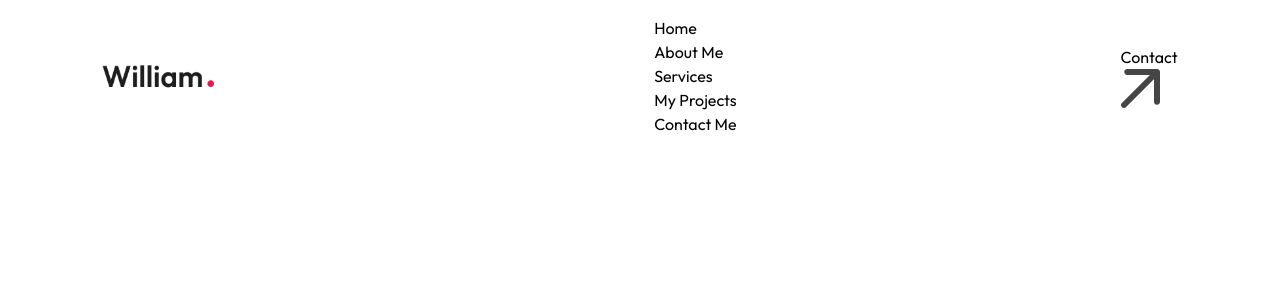
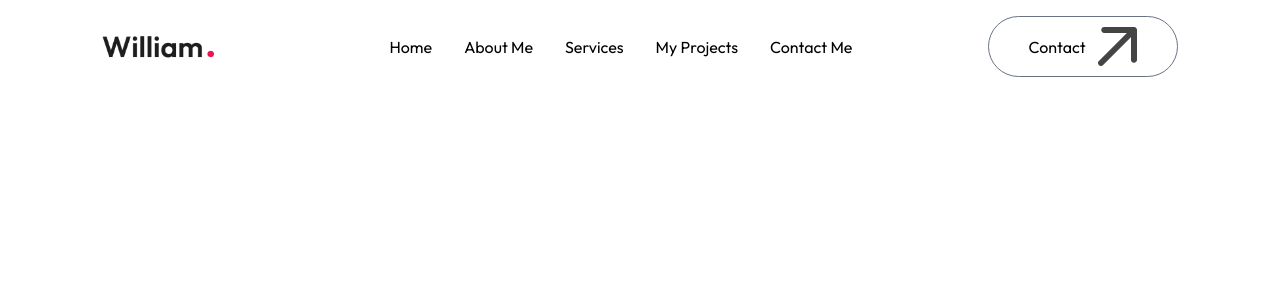
Before and after one commit to monaSuri/porfolio, a Next.js app: page / in a window 1280 px wide. Shown: the top 300 px of the page. Built offline with nearby package versions, Linux system fonts and the light colour scheme; a web font is replaced by a local one.

Commit message:
Updated Navbar.jsx

```diff
--- a/app/components/Navbar.jsx
+++ b/app/components/Navbar.jsx
@@ -10,7 +10,7 @@ const Navbar = () => {
             <Image src={assets.logo} alt=' ' className='w-28
             cursor-pointer mr-14'/>
         </a>
-        <ul>
+        <ul className='hidden md:flex items-center gap-6 lg:gap-8 rounded-full px-12 py-3'>
             <li><a href="#top">Home</a></li>
             <li><a href="#top">About Me</a></li>
             <li><a href="#top">Services</a></li>
@@ -18,7 +18,7 @@ const Navbar = () => {
             <li><a href="#top">Contact Me</a></li>
         </ul>
         <div>
-            <a href="#contact">Contact <Image src={assets.arrow_icon} alt=" "className='W-3'/></a>
+            <a href="#contact" className='hidden lg:flex items-center gap-3 px-10 py-2.5 border border-gray-500 rounded-full ml-4'>Contact <Image src={assets.arrow_icon} alt=" "className='W-3'/></a>
         </div>
       </nav>
     </>
```
